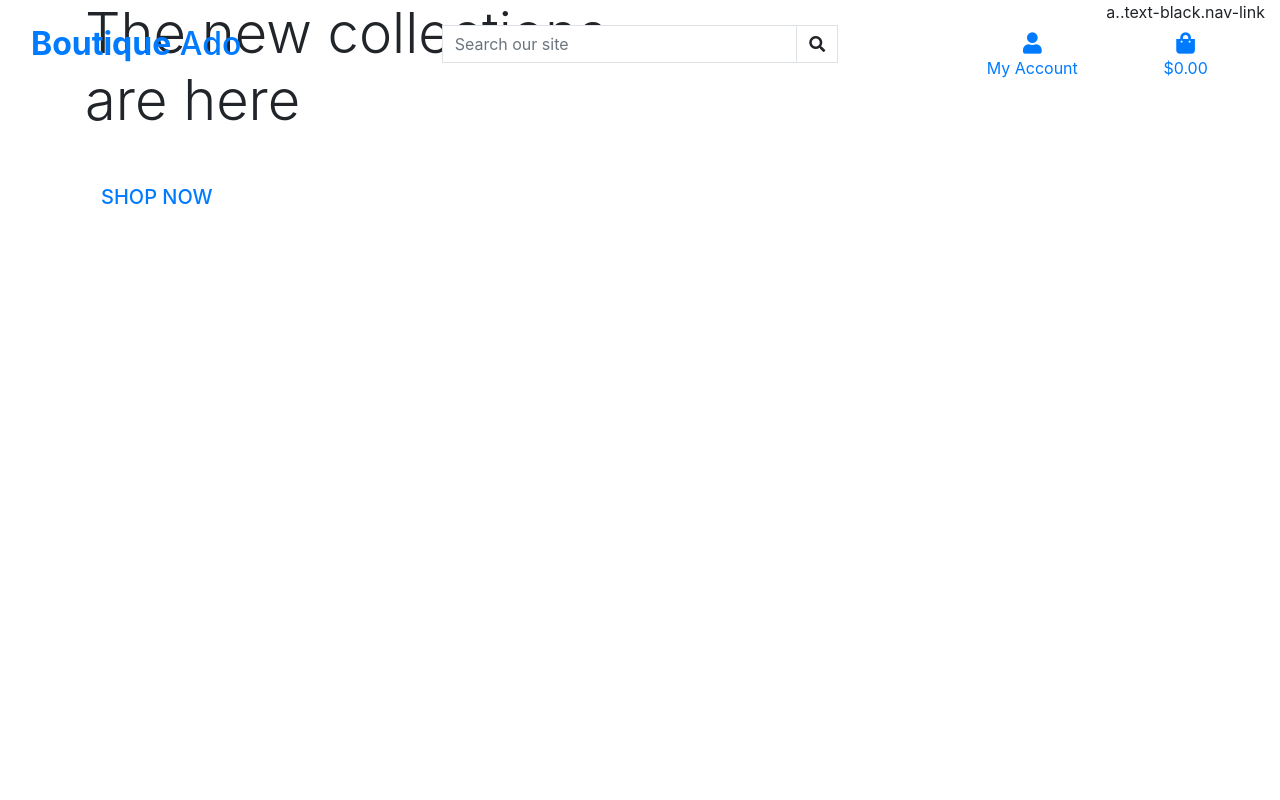
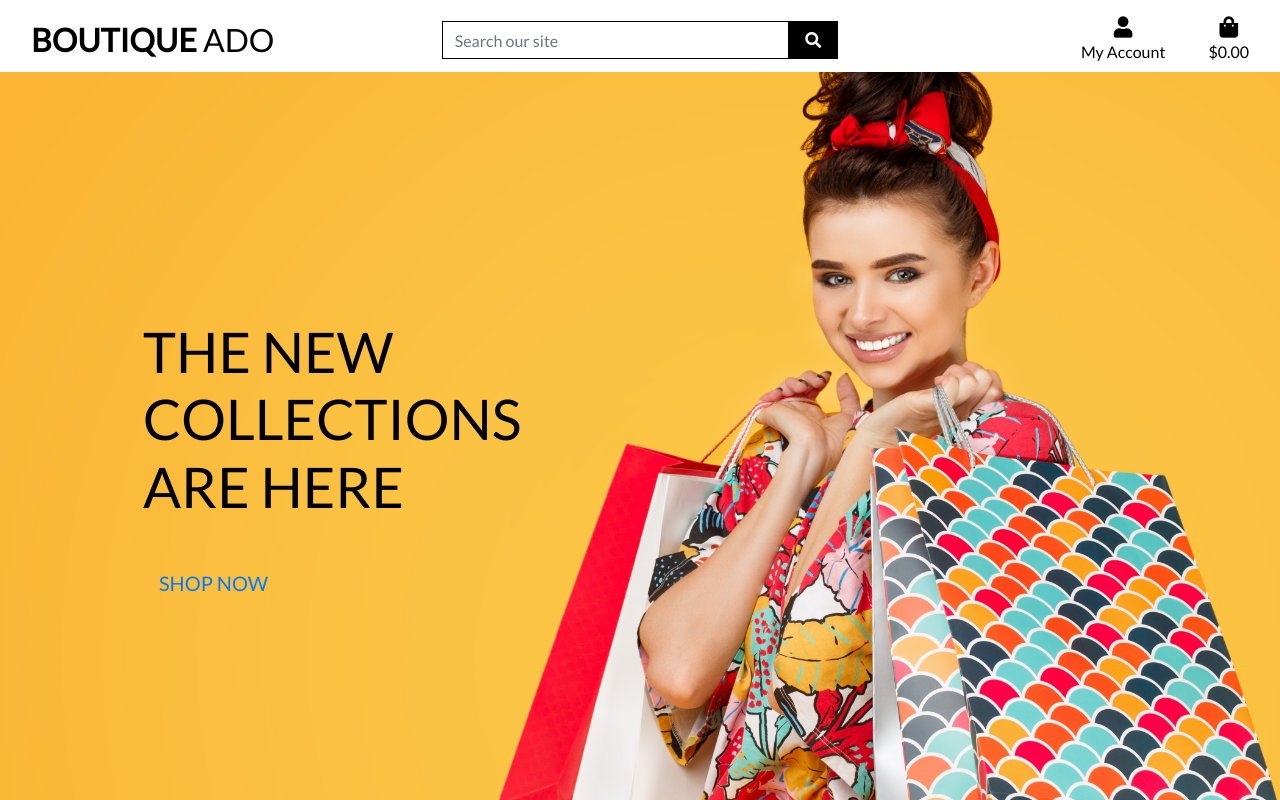
Before and after one commit to rebeccatraceyt/boutique_ado, a Django app: page / in a window 1280 px wide. Run offline with Django 3.2, Linux system fonts and the light colour scheme; some libraries are stand-ins or nearby versions.

Commit message:
completed homepage header and CSS

```diff
--- a/boutique_ado/settings.py
+++ b/boutique_ado/settings.py
@@ -155,6 +155,10 @@ USE_TZ = True
 # https://docs.djangoproject.com/en/3.2/howto/static-files/
 
 STATIC_URL = '/static/'
+STATICFILES_DIRS = (os.path.join(BASE_DIR, 'static'),)
+
+MEDIA_URL = '/media/'
+MEDIA_ROOT = os.path.join(BASE_DIR, 'media')
 
 # Default primary key field type
 # https://docs.djangoproject.com/en/3.2/ref/settings/#default-auto-field
--- a/boutique_ado/urls.py
+++ b/boutique_ado/urls.py
@@ -15,9 +15,12 @@ Including another URLconf
 """
 from django.contrib import admin
 from django.urls import path, include
+from django.conf import settings
+from django.conf.urls.static import static
+
 
 urlpatterns = [
     path('admin/', admin.site.urls),
     path('accounts/', include('allauth.urls')),
     path('', include('home.urls'))
-]
+] + static(settings.MEDIA_URL, document_root=settings.MEDIA_ROOT)
--- /dev/null
+++ b/static/css/base.css
@@ -0,0 +1,81 @@
+html {
+    height: 100%;
+}
+
+body {
+    background: url('/media/homepage_background_cropped.jpg') no-repeat center center fixed;
+    background-size: cover;
+    height: calc(100vh - 164px);
+    color: #555;
+    font-family: 'Lato';
+}
+
+/* from Bulma */
+.icon {
+    align-items: center;
+    display: inline-flex;
+    justify-content: center;
+    height: 1.5rem;
+    width: 1.5rem;
+}
+
+.logo-font {
+    text-transform: uppercase;
+}
+
+.main-logo-link {
+    width: fit-content;
+}
+
+.shop-now-button {
+    background: black;
+    color: white;
+    min-width: 260px;
+}
+
+.btn-black {
+    background: black;
+    color: white;
+}
+
+.shop-now-button:hover,
+.shop-now-button:active,
+.shop-now-button:focus,
+.btn-black:hover,
+.btn-black:active,
+.btn-black:focus {
+    background: #222;
+    color: white;
+}
+
+.text-black {
+    color: #000 !important;
+}
+
+.border-black {
+    border: 1px solid black !important;
+}
+
+/* -------------------------------- Media Queries */
+
+/* Slightly larger container on xl screens */
+@media (min-width: 1200px) {
+  .container {
+    max-width: 80%;
+  }
+}
+
+/* fixed top navbar only on medium and up */
+@media (min-width: 992px) {
+    .fixed-top-desktop-only {
+        position: fixed;
+        top: 0;
+        right: 0;
+        left: 0;
+        z-index: 1030;
+    }
+
+    .header-container {
+        padding-top: 164px;
+    }
+}
--- a/templates/base.html
+++ b/templates/base.html
@@ -15,7 +15,9 @@
         {% block corecss %}
             <link rel="stylesheet" href="https://stackpath.bootstrapcdn.com/bootstrap/4.4.1/css/bootstrap.min.css" integrity="sha384-Vkoo8x4CGsO3+Hhxv8T/Q5PaXtkKtu6ug5TOeNV6gBiFeWPGFN9MuhOf23Q9Ifjh" crossorigin="anonymous">
             <link rel="stylesheet" href="https://cdnjs.cloudflare.com/ajax/libs/font-awesome/5.15.3/css/all.min.css">
-            <link rel="stylesheet" href="assets/css/style.css">
+            <link rel="stylesheet" href="https://fonts.googleapis.com/css2?family=Lato&display=swap">
+            {% load static %}
+            <link rel="stylesheet" href="{% static 'css/base.css' %}">
         {% endblock %}
 
         {% block extra_css %}
@@ -34,7 +36,7 @@
     </head>
     <body>
         <header class="container-fluid fixed-top">
-            <div class="row">
+            <div id="topnav" class="row bg-white pt-lg-2 d-none d-lg-flex">
                 <div class="col-12 col-lg-4 my-auto py-1 py-lg-0 text-center text-lg-left">
                     <a href="{% url 'home' %}" class="nav-link main-logo-link">
                         <h2 class="logo-font text-black my-0">
@@ -79,7 +81,6 @@
                             </div>
                         </li>
                         <li class="list-inline-item">
-                            a.{% if grand_total %}text-info.font-weight-bold{% else %}.text-black{% endif %}.nav-link
                             <a href="" class="{% if grand_total %}text-info font-weight-bold{% else %} text-black{% endif %} nav-link">
                                 <div class="text-center">
                                     <div><i class="fas fa-shopping-bag fa-lg"></i></div>
```
Also changed, not shown: media/homepage_background_cropped.jpg (added).
